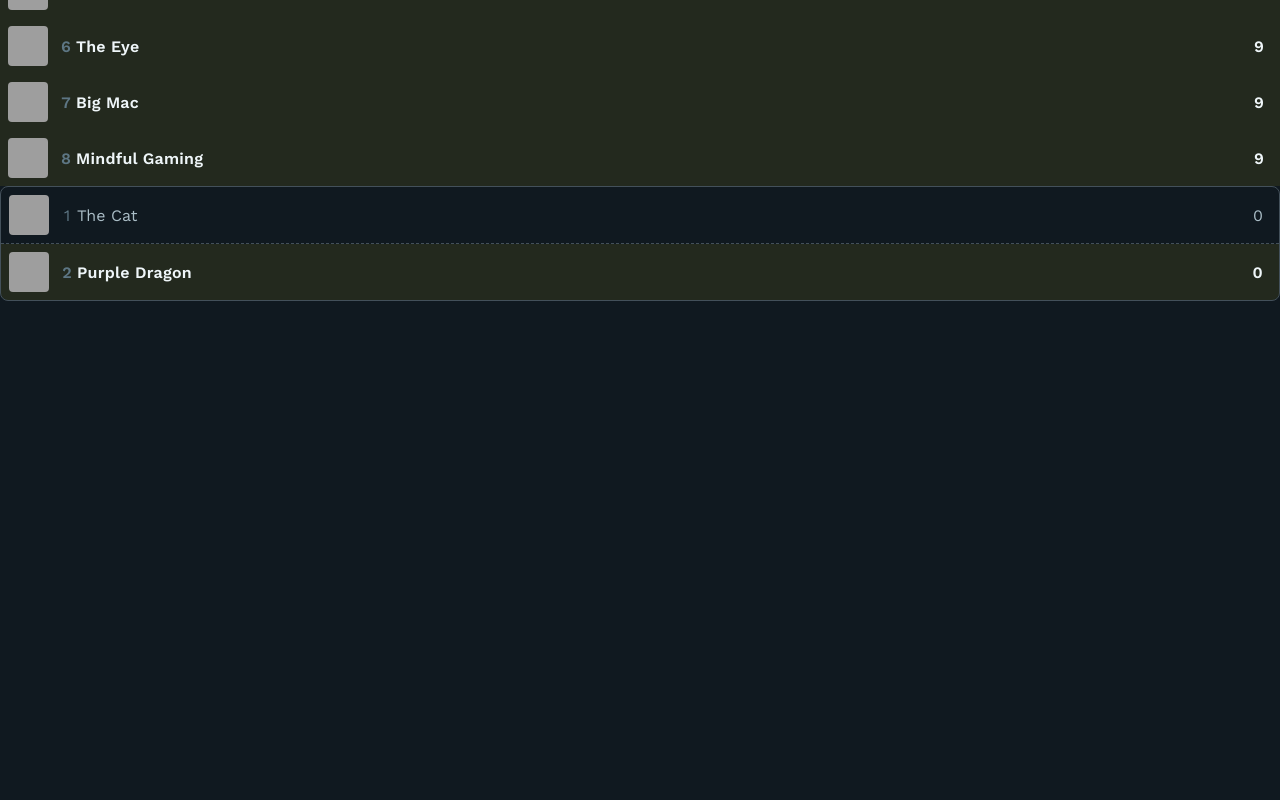
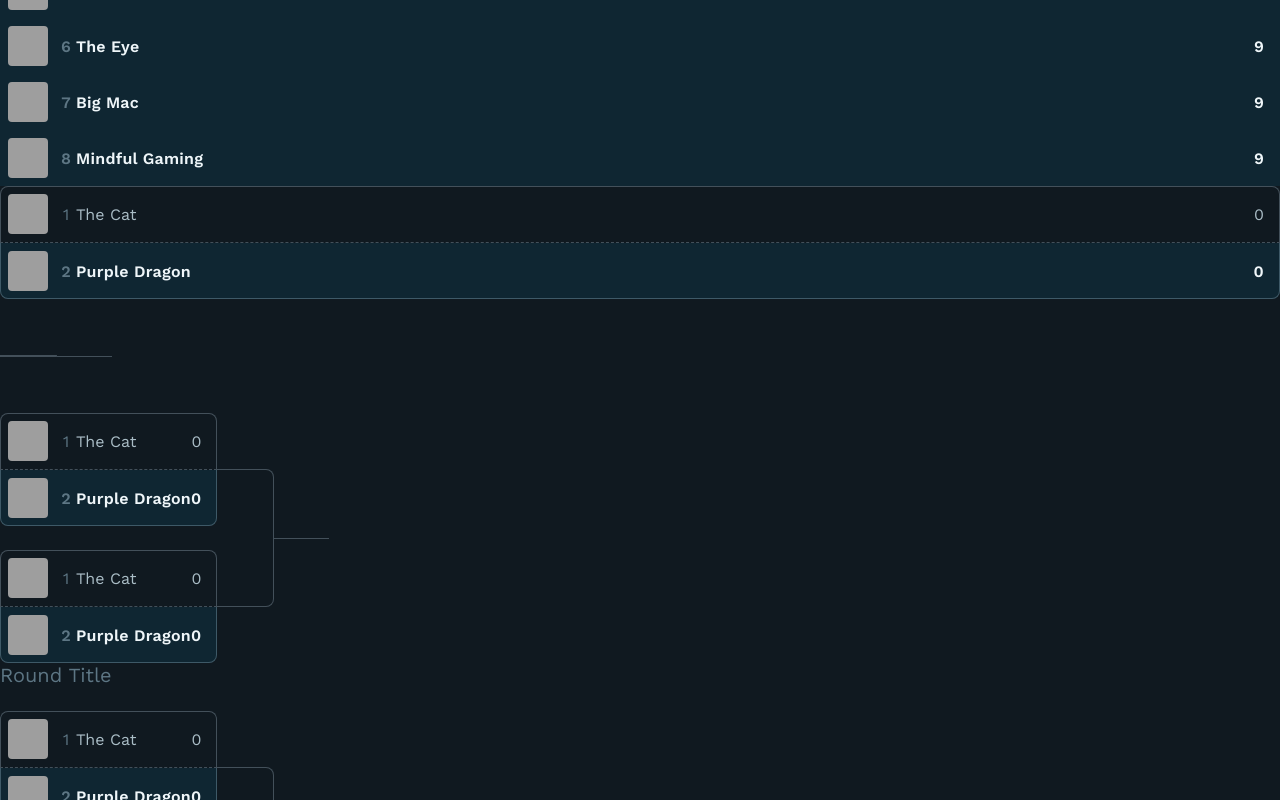
Before and after one commit to hbabuka/single-elimination-bracket, a React (Create React App) app: page / in a window 1280 px wide. Shown: the part 300-1100 px from the top of the page. Before the commit the page ends 800 px from the top, so only its background shows below. Built offline with nearby package versions, Linux system fonts and the light colour scheme; grey boxes are pictures that could not be loaded.

Commit message:
Add whole app model - Initial components and their structure - Styling, styling constants and layout styling

```diff
--- a/src/App.tsx
+++ b/src/App.tsx
@@ -3,6 +3,9 @@ import { TeamModel, teams } from "./bracket-data";
 import { ReactElement } from "react";
 import { Team } from "./components/round/round-segment/match/team/Team";
 import { Match } from "./components/round/round-segment/match/Match";
+import { BracketLines } from "./components/round/round-segment/bracket-lines/BracketLines";
+import { RoundSegment } from "./components/round/round-segment/RoundSegment";
+import { Round } from "./components/round/Round";
 
 const App = (): ReactElement => {
 
@@ -12,6 +15,10 @@ const App = (): ReactElement => {
       {teams.map((team) => <Team data={team} type="WINNER" isChampion score={9}></Team>)}
 
       <Match />
+      <BracketLines />
+      <RoundSegment />
+
+      <Round />
     </div>
   );
 }
--- /dev/null
+++ b/src/components/round/Round.tsx
@@ -0,0 +1,12 @@
+import { ReactElement } from "react";
+import { RoundSegment } from "./round-segment/RoundSegment";
+
+export const Round = (): ReactElement => {
+  return (
+    <div className="round-wrapper">
+      <h2 className="round-title">Round Title</h2>
+      <RoundSegment />
+      <RoundSegment />
+    </div>
+  )
+}
--- /dev/null
+++ b/src/components/round/_round.scss
@@ -0,0 +1,11 @@
+@import "../../styles/style-guide-variables.scss";
+
+.round-wrapper {
+  display: flex;
+  flex-direction: column;
+  gap: $spacing-3;
+
+  .round-title {
+    color: $color-text-tertiary;
+  }
+}
--- /dev/null
+++ b/src/components/round/round-segment/RoundSegment.tsx
@@ -0,0 +1,15 @@
+import { ReactElement } from "react"
+import { BracketLines } from "./bracket-lines/BracketLines"
+import { Match } from "./match/Match"
+
+export const RoundSegment = (): ReactElement => {
+  return (
+    <div className="round-segment-wrapper">
+      <div className="matches-wrapper">
+        <Match />
+        <Match />
+      </div>
+      <BracketLines />
+    </div>
+  )
+}
--- /dev/null
+++ b/src/components/round/round-segment/_round-segment.scss
@@ -0,0 +1,11 @@
+@import "../../../styles/style-guide-variables.scss";
+
+.round-segment-wrapper {
+  display: flex;
+
+  .matches-wrapper {
+    display: flex;
+    flex-direction: column;
+    gap: $spacing-3;
+  }
+}
--- /dev/null
+++ b/src/components/round/round-segment/bracket-lines/BracketLines.tsx
@@ -0,0 +1,10 @@
+import { ReactElement } from "react";
+
+export const BracketLines = (): ReactElement => {
+  return (
+    <div className="bracket-lines-wrapper">
+      <div className="bracket"></div>
+      <div className="horizontal-line"></div>
+    </div>
+  )
+}
--- /dev/null
+++ b/src/components/round/round-segment/bracket-lines/_bracket-lines.scss
@@ -0,0 +1,21 @@
+@import "../../../../styles/style-guide-variables.scss";
+
+.bracket-lines-wrapper {
+  width: calc($base-component-dimension-unit * 2);
+  display: flex;
+  align-items: center;
+  padding-block: $base-component-dimension-unit;
+
+  .bracket {
+    height: 100%;
+    border: $line-style-solid;
+    border-left: none;
+    border-radius: 0 $border-radius-medium $border-radius-medium 0;
+    flex-grow: 1;
+  }
+
+  .horizontal-line {
+    flex-grow: 1;
+    border-top: $line-style-solid;
+  }
+}
--- a/src/components/round/round-segment/match/_match.scss
+++ b/src/components/round/round-segment/match/_match.scss
@@ -1,11 +1,11 @@
 @import "../../../../styles/style-guide-variables.scss";
 
 .match-wrapper {
-  border: 1px solid $color-divider;
+  box-shadow: inset 0 0 0 1px $color-divider;
   border-radius: $border-radius-medium;
   overflow: hidden;
 
   .team-wrapper:first-child {
-    border-bottom: 1px dashed $color-divider;
+    border-bottom: $line-style-dashed;
   }
 }
--- a/src/styles/style-guide-variables.scss
+++ b/src/styles/style-guide-variables.scss
@@ -11,7 +11,7 @@ $color-background-elevation: rgba(36, 48, 63, 1);
 $color-background-elevation-2: rgba(26, 35, 46, 1);
 
 // Accent colors
-$color-accent-background: rgba(255, 224, 0, 0.08);
+$color-accent-background: rgba(0, 194, 255, 0.08);
 $color-accent-foreground: rgba(255, 224, 0, 1);
 
 // Utility colors
@@ -84,16 +84,18 @@ $spacing-0-5: calc($scaling-factor * 0.5); // 4px
 $spacing-1: calc($scaling-factor * 1); // 8px
 $spacing-1-5: calc($scaling-factor * 1.5); // 12px
 $spacing-2: calc($scaling-factor * 2); // 16px
+$spacing-3: calc($scaling-factor * 3); // 24px
 $spacing-4: calc($scaling-factor * 4); // 32px
 $spacing-5: calc($scaling-factor * 5); // 40px
 $spacing-8: calc($scaling-factor * 8); // 64px
-$spacing-12: calc($scaling-factor * 12); // 96px
-$spacing-24: calc($scaling-factor * 24); // 192px
 
 // Utility styles
 
 $border-radius-small: 4px;
 $border-radius-medium: 8px;
+
+$line-style-solid: 1px solid $color-divider;
+$line-style-dashed: 1px dashed $color-divider;
 
 // Media quereies mixin
 
@@ -132,4 +134,6 @@ $breakpoints: (
 
 // Styling constants
 
+$base-component-dimension-unit: 3.5rem; // 56px, used for list items
+
 // Component mixins
--- a/src/styles/styles.scss
+++ b/src/styles/styles.scss
@@ -80,3 +80,6 @@ h6 {
 // Components styles - Sass Partials
 @import "../components/round/round-segment/match/team/team";
 @import "../components/round/round-segment/match/match";
+@import "../components/round/round-segment/bracket-lines/bracket-lines";
+@import "../components/round/round-segment/round-segment";
+@import "../components/round/round";
```
